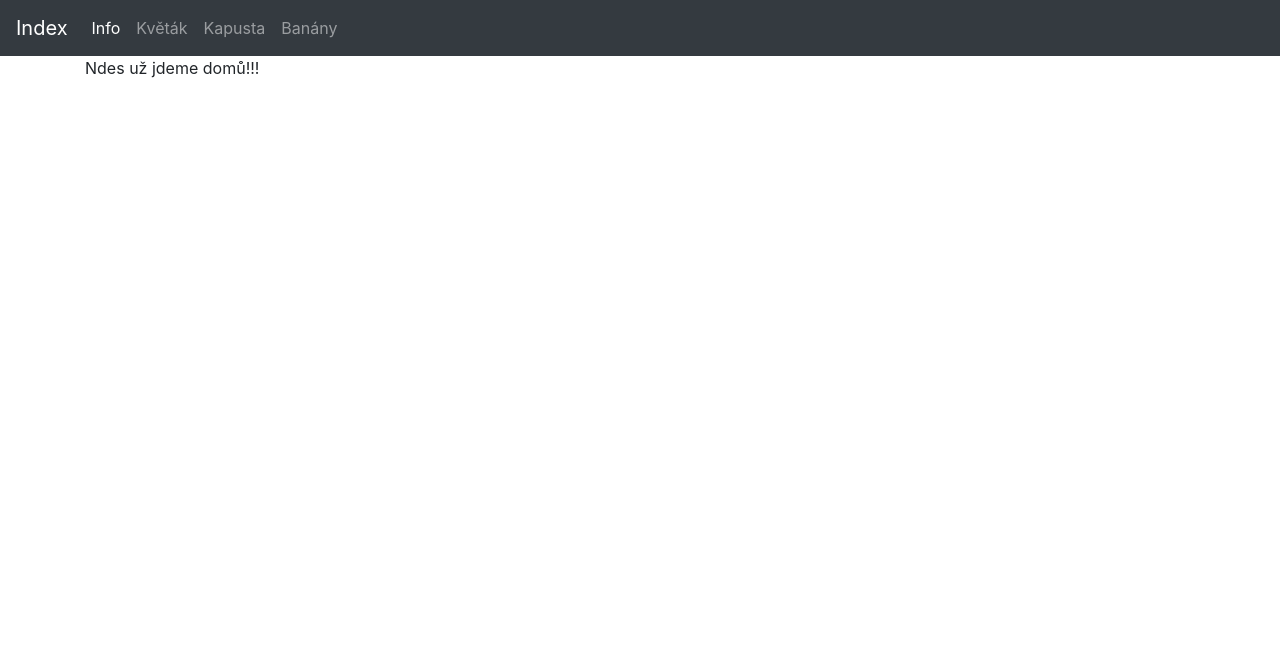
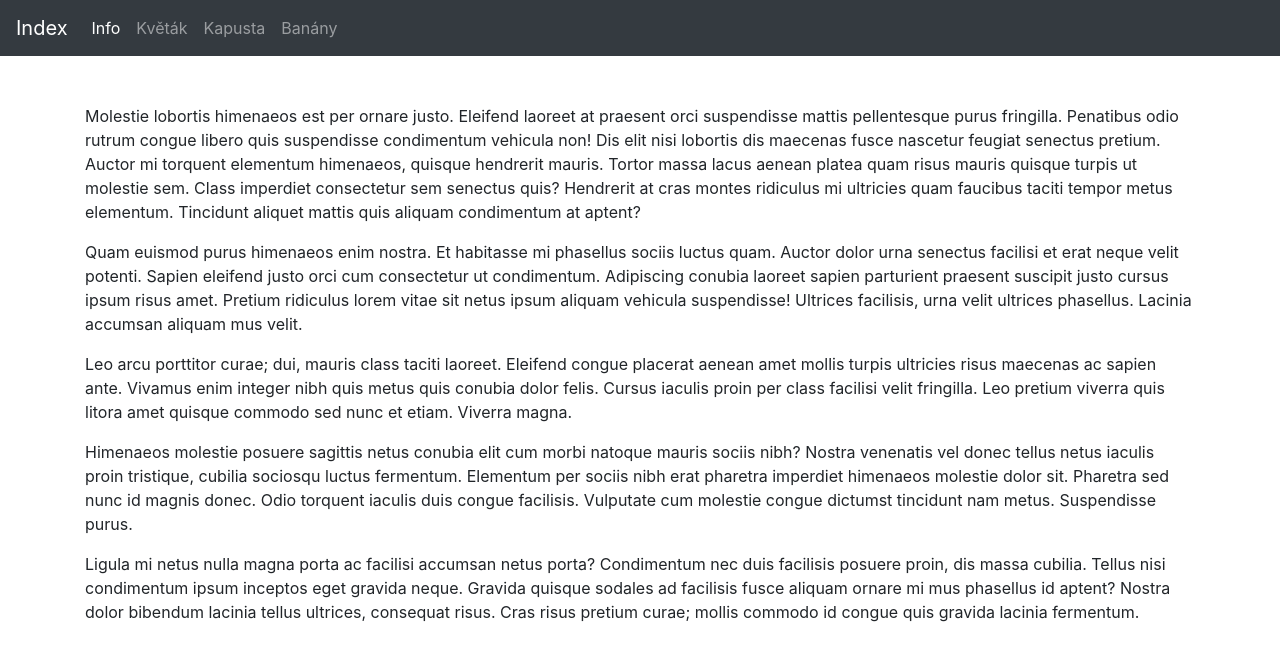
Before and after one commit to marekprochazka/Flask-school, a Flask app: page /info/ in a window 1280 px wide. Shown: the top 661 px of the page. Run offline with Flask 2, Linux system fonts and the light colour scheme.

Commit message:
content for the rest of the pages

```diff
--- a/webface/routes.py
+++ b/webface/routes.py
@@ -32,3 +32,9 @@ def kapusta():
 def banany():
     title = "Banany"
     return render_template('banany.html.j2', title=title)
+
+
+@app.route('/moto-secret/')
+def moto():
+    title = "MOTO MOTO"
+    return render_template('moto.html.j2', title=title)
--- a/webface/templates/base.html.j2
+++ b/webface/templates/base.html.j2
@@ -25,6 +25,7 @@
 
 <div class="container">
   {% block obsah %}
+  <iframe class="container mt-5 mb-5 d-flex justify-content-center" width="560" height="600" src="https://www.youtube.com/embed/vHDNQe8qrss?autoplay=1" frameborder="0" gesture="media" allow="autoplay; encrypted-media" allowfullscreen></iframe>
   {% endblock obsah%}
 </div>
 <script src="https://code.jquery.com/jquery-3.5.1.slim.min.js" integrity="sha384-DfXdz2htPH0lsSSs5nCTpuj/zy4C+OGpamoFVy38MVBnE+IbbVYUew+OrCXaRkfj" crossorigin="anonymous"></script>
--- a/webface/templates/info.html.j2
+++ b/webface/templates/info.html.j2
@@ -4,6 +4,20 @@
 
 {% block obsah %}
 
-Ndes už jdeme domů!!!
+<p class="mt-5">
+    Molestie lobortis himenaeos est per ornare justo. Eleifend laoreet at praesent orci suspendisse mattis pellentesque purus fringilla. Penatibus odio rutrum congue libero quis suspendisse condimentum vehicula non! Dis elit nisi lobortis dis maecenas fusce nascetur feugiat senectus pretium. Auctor mi torquent elementum himenaeos, quisque hendrerit mauris. Tortor massa lacus aenean platea quam risus mauris quisque turpis ut molestie sem. Class imperdiet consectetur sem senectus quis? Hendrerit at cras montes ridiculus mi ultricies quam faucibus taciti tempor metus elementum. Tincidunt aliquet mattis quis aliquam condimentum at aptent?
+    </p>
+    <p>
+    Quam euismod purus himenaeos enim nostra. Et habitasse mi phasellus sociis luctus quam. Auctor dolor urna senectus facilisi et erat neque velit potenti. Sapien eleifend justo orci cum consectetur ut condimentum. Adipiscing conubia laoreet sapien parturient praesent suscipit justo cursus ipsum risus amet. Pretium ridiculus lorem vitae sit netus ipsum aliquam vehicula suspendisse! Ultrices facilisis, urna velit ultrices phasellus. Lacinia accumsan aliquam mus velit.
+    </p>
+    <p>
+    Leo arcu porttitor curae; dui, mauris class taciti laoreet. Eleifend congue placerat aenean amet mollis turpis ultricies risus maecenas ac sapien ante. Vivamus enim integer nibh quis metus quis conubia dolor felis. Cursus iaculis proin per class facilisi velit fringilla. Leo pretium viverra quis litora amet quisque commodo sed nunc et etiam. Viverra magna.
+    </p>
+    <p>
+    Himenaeos molestie posuere sagittis netus conubia elit cum morbi natoque mauris sociis nibh? Nostra venenatis vel donec tellus netus iaculis proin tristique, cubilia sociosqu luctus fermentum. Elementum per sociis nibh erat pharetra imperdiet himenaeos molestie dolor sit. Pharetra sed nunc id magnis donec. Odio torquent iaculis duis congue facilisis. Vulputate cum molestie congue dictumst tincidunt nam metus. Suspendisse purus.
+    </p>
+    <p>
+    Ligula mi netus nulla magna porta ac facilisi accumsan netus porta? Condimentum nec duis facilisis posuere proin, dis massa cubilia. Tellus nisi condimentum ipsum inceptos eget gravida neque. Gravida quisque sodales ad facilisis fusce aliquam ornare mi mus phasellus id aptent? Nostra dolor bibendum lacinia tellus ultrices, consequat risus. Cras risus pretium curae; mollis commodo id congue quis gravida lacinia fermentum.
+    </p>
 
 {% endblock obsah %}
--- /dev/null
+++ b/webface/templates/moto.html.j2
@@ -0,0 +1,5 @@
+{% extends "base.html.j2" %}
+{% block obsah %}
+<h1 class="center">MOTO MOTO</h1>
+<iframe class="container mt-5 mb-5 d-flex justify-content-center" width="800" height="800" src="https://www.youtube.com/embed/Oie86TIdaCs?autoplay=1&mute=1" frameborder="0" gesture="media" allow="encrypted-media" allowfullscreen></iframe>
+{% endblock obsah %}
```
Also changed, not shown: webface/templates/kvetak.html.j2 (+11 -1 lines), webface/static/kvetak.jpg (added), webface/static/ronnie.jpg (added).
